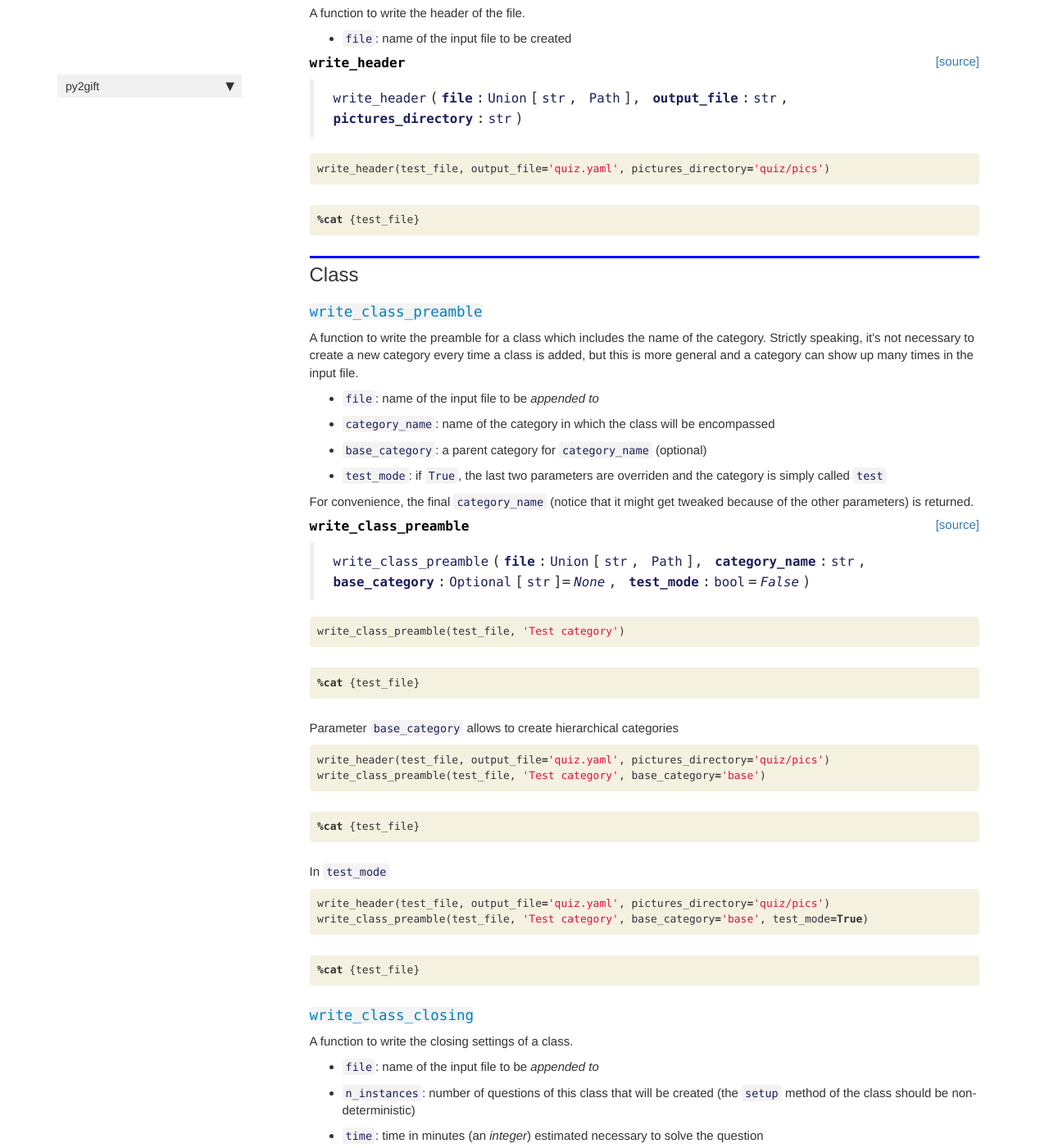
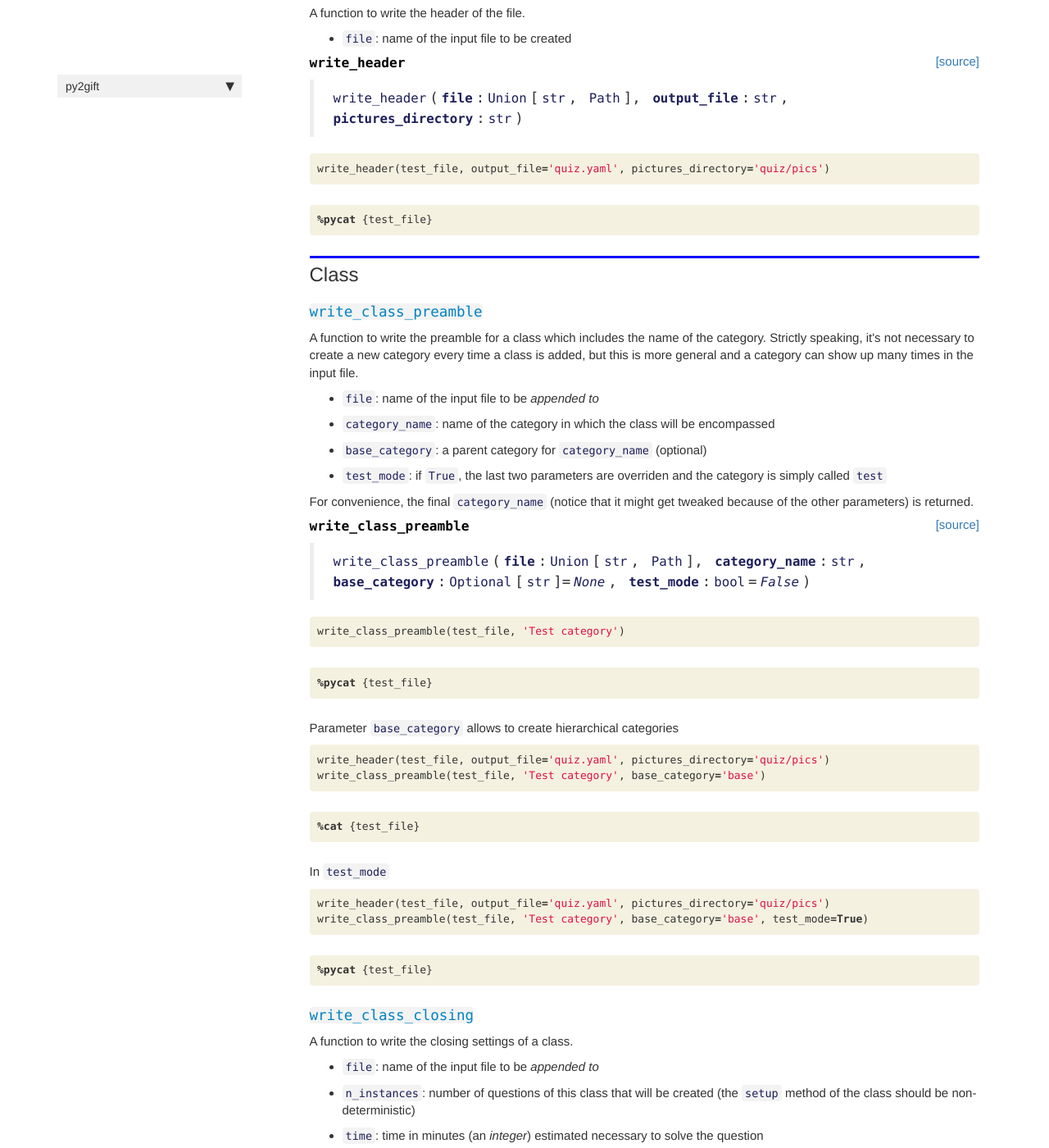
Before and after one commit to manuvazquez/py2gift, a Jekyll site: the page built from docs/input_file.html, in a window 1280 px wide and 1400 px high, scrolled down 4703 px. Shown: the whole window at 82% size. Built offline with Jekyll 4.4.1, drawn with Linux system fonts in a browser that asks for light colours; nearby versions of some CDN libraries; comment, search, counter and statistics services are not loaded.

Commit message:
- minor changes/test

```diff
--- a/docs/core.html
+++ b/docs/core.html
@@ -505,7 +505,7 @@ embed_images: bool
 
 <div class="inner_cell">
     <div class="input_area">
-<div class=" highlight hl-ipython3"><pre><span></span><span class="o">%</span><span class="k">cat</span> quiz.gift.txt
+<div class=" highlight hl-ipython3"><pre><span></span><span class="o">%</span><span class="k">pycat</span> quiz.gift.txt
 </pre></div>
 
     </div>
@@ -1093,7 +1093,8 @@ delete_input_file_afterwards: bool
 
 <div class="inner_cell">
     <div class="input_area">
-<div class=" highlight hl-ipython3"><pre><span></span><span class="n">py2gift</span><span class="o">.</span><span class="n">util</span><span class="o">.</span><span class="n">render_latex</span><span class="p">(</span><span class="n">latex_to_markdown</span><span class="p">(</span><span class="n">tex_file</span><span class="p">,</span> <span class="n">delete_input_file_afterwards</span><span class="o">=</span><span class="kc">True</span><span class="p">))</span>
+<div class=" highlight hl-ipython3"><pre><span></span><span class="c1"># py2gift.util.render_latex(latex_to_markdown(tex_file, delete_input_file_afterwards=True))</span>
+<span class="n">py2gift</span><span class="o">.</span><span class="n">util</span><span class="o">.</span><span class="n">render_latex</span><span class="p">(</span><span class="n">latex_to_markdown</span><span class="p">(</span><span class="n">tex_file</span><span class="p">))</span>
 </pre></div>
 
     </div>
--- a/docs/input_file.html
+++ b/docs/input_file.html
@@ -784,7 +784,7 @@ description: "Convenience function to construct the input file required by py2gi
 
 <div class="inner_cell">
     <div class="input_area">
-<div class=" highlight hl-ipython3"><pre><span></span><span class="o">%</span><span class="k">cat</span> {test_file}
+<div class=" highlight hl-ipython3"><pre><span></span><span class="o">%</span><span class="k">pycat</span> {test_file}
 </pre></div>
 
     </div>
@@ -875,7 +875,7 @@ description: "Convenience function to construct the input file required by py2gi
 
 <div class="inner_cell">
     <div class="input_area">
-<div class=" highlight hl-ipython3"><pre><span></span><span class="o">%</span><span class="k">cat</span> {test_file}
+<div class=" highlight hl-ipython3"><pre><span></span><span class="o">%</span><span class="k">pycat</span> {test_file}
 </pre></div>
 
     </div>
@@ -959,7 +959,7 @@ description: "Convenience function to construct the input file required by py2gi
 
 <div class="inner_cell">
     <div class="input_area">
-<div class=" highlight hl-ipython3"><pre><span></span><span class="o">%</span><span class="k">cat</span> {test_file}
+<div class=" highlight hl-ipython3"><pre><span></span><span class="o">%</span><span class="k">pycat</span> {test_file}
 </pre></div>
 
     </div>
@@ -1042,7 +1042,7 @@ description: "Convenience function to construct the input file required by py2gi
 
 <div class="inner_cell">
     <div class="input_area">
-<div class=" highlight hl-ipython3"><pre><span></span><span class="o">%</span><span class="k">cat</span> {test_file}
+<div class=" highlight hl-ipython3"><pre><span></span><span class="o">%</span><span class="k">pycat</span> {test_file}
 </pre></div>
 
     </div>
--- a/docs/util.html
+++ b/docs/util.html
@@ -796,7 +796,7 @@ question_base_name : str
 
 
 <div class="output_markdown rendered_html output_subarea ">
-<h4 id="wrong_numerical_solutions_from_correct_one" class="doc_header"><code>wrong_numerical_solutions_from_correct_one</code><a href="https://github.com/manuvazquez/py2gift/tree/master/py2gift/util.py#L177" class="source_link" style="float:right">[source]</a></h4><blockquote><p><code>wrong_numerical_solutions_from_correct_one</code>(<strong><code>solution</code></strong>:<code>float</code>, <strong><code>n</code></strong>:<code>int</code>, <strong><code>min_sep</code></strong>:<code>float</code>, <strong><code>max_sep</code></strong>:<code>float</code>, <strong><code>lower_bound</code></strong>:<code>float</code>=<em><code>-inf</code></em>, <strong><code>upper_bound</code></strong>:<code>float</code>=<em><code>inf</code></em>, <strong><code>precision</code></strong>:<code>int</code>=<em><code>4</code></em>, <strong><code>to_str</code></strong>:<code>bool</code>=<em><code>True</code></em>, <strong><code>fixed_point_format</code></strong>:<code>bool</code>=<em><code>False</code></em>, <strong><code>bin_width</code></strong>:<code>Optional</code>[<code>float</code>]=<em><code>None</code></em>, <strong><code>unique</code></strong>:<code>bool</code>=<em><code>False</code></em>, <strong><code>prng</code></strong>:<code>RandomState</code>=<em><code>RandomState(MT19937) at 0x7F571B962140</code></em>)</p>
+<h4 id="wrong_numerical_solutions_from_correct_one" class="doc_header"><code>wrong_numerical_solutions_from_correct_one</code><a href="https://github.com/manuvazquez/py2gift/tree/master/py2gift/util.py#L177" class="source_link" style="float:right">[source]</a></h4><blockquote><p><code>wrong_numerical_solutions_from_correct_one</code>(<strong><code>solution</code></strong>:<code>float</code>, <strong><code>n</code></strong>:<code>int</code>, <strong><code>min_sep</code></strong>:<code>float</code>, <strong><code>max_sep</code></strong>:<code>float</code>, <strong><code>lower_bound</code></strong>:<code>float</code>=<em><code>-inf</code></em>, <strong><code>upper_bound</code></strong>:<code>float</code>=<em><code>inf</code></em>, <strong><code>precision</code></strong>:<code>int</code>=<em><code>4</code></em>, <strong><code>to_str</code></strong>:<code>bool</code>=<em><code>True</code></em>, <strong><code>fixed_point_format</code></strong>:<code>bool</code>=<em><code>False</code></em>, <strong><code>bin_width</code></strong>:<code>Optional</code>[<code>float</code>]=<em><code>None</code></em>, <strong><code>unique</code></strong>:<code>bool</code>=<em><code>False</code></em>, <strong><code>prng</code></strong>:<code>RandomState</code>=<em><code>RandomState(MT19937) at 0x7F543539F140</code></em>)</p>
 </blockquote>
 <p>Generates random numerical wrong answers given the correct one.</p>
 <h2 id="Parameters">Parameters<a class="anchor-link" href="#Parameters"> </a></h2><p>solution: float
```
Also changed, not shown: 2 other files.
